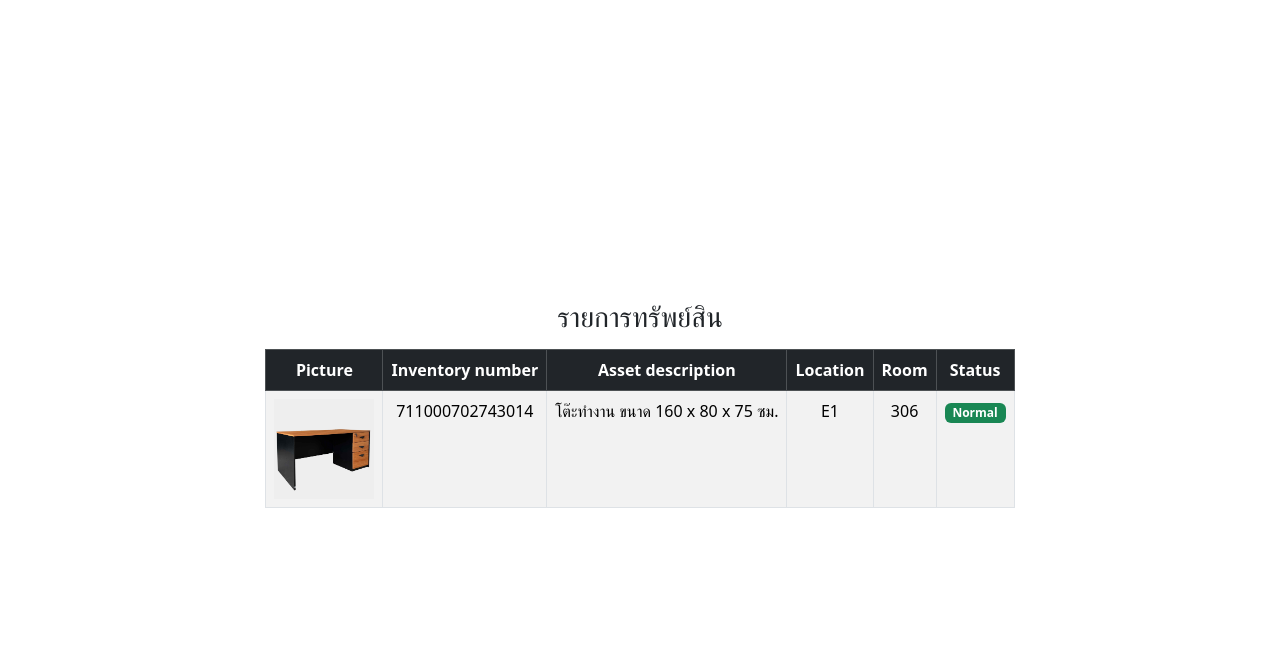
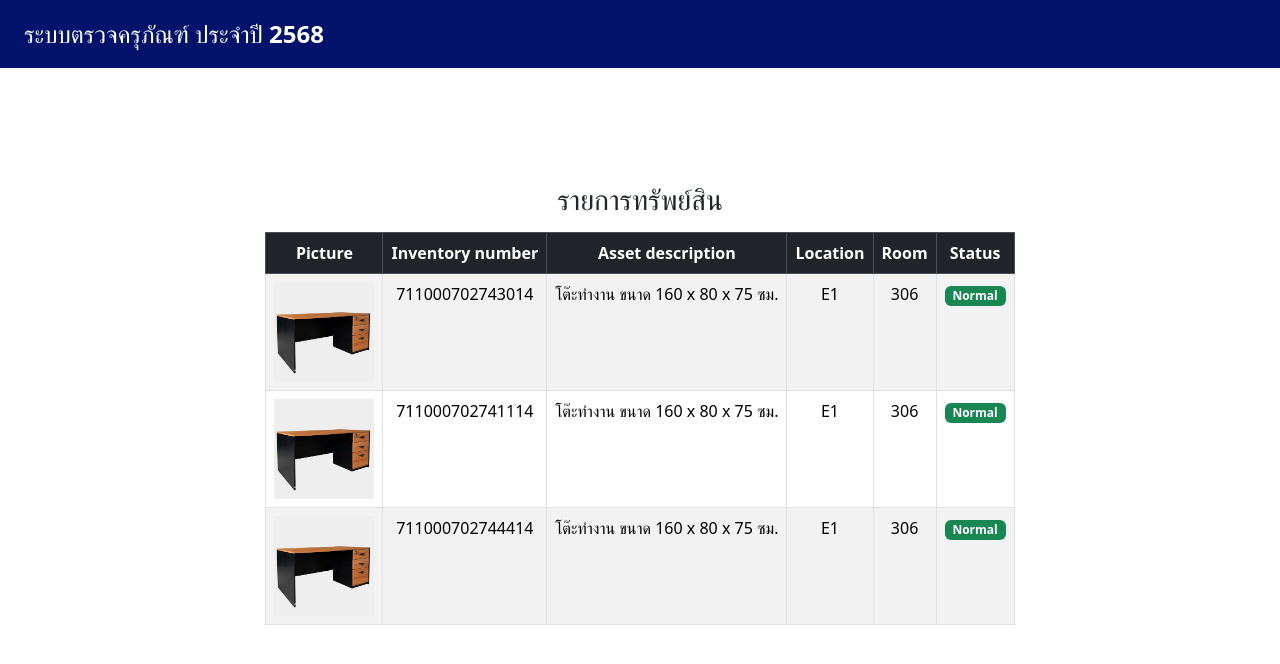
Before and after one commit to ZeenJung/check-asset-system, a Vue app: page / in a window 1280 px wide. Shown: the top 664 px of the page. Built offline with nearby package versions, Linux system fonts and the light colour scheme; the HTML template or start-up script is replaced by a standard one.

Commit message:
Update Login.vue

```diff
--- a/src/components/Login.vue
+++ b/src/components/Login.vue
@@ -1,4 +1,7 @@
 <template>
+    <header class="navbar">
+      <div class="navbar-title">ระบบตรวจครุภัณฑ์ ประจำปี 2568</div>
+    </header>
     <div class="container mt-4">
       <h3 class="mb-3">รายการทรัพย์สิน</h3>
       <table class="table table-bordered table-striped">
@@ -14,10 +17,24 @@
         </thead>
         <tbody>
           <tr>
-            <td>
-                <img src="/src/assets/Table0001.jpg" alt="Table" width="100" />
-            </td>
+            <td><img src="/src/assets/Table0001.jpg" alt="Table" width="100" /></td>
             <td>711000702743014</td>
+            <td>โต๊ะทำงาน ขนาด 160 x 80 x 75 ซม.</td>
+            <td>E1</td>
+            <td>306</td>
+            <td><span class="badge bg-success">Normal</span></td>
+          </tr>
+          <tr>
+            <td><img src="/src/assets/Table0001.jpg" alt="Table" width="100" /></td>
+            <td>711000702741114</td>
+            <td>โต๊ะทำงาน ขนาด 160 x 80 x 75 ซม.</td>
+            <td>E1</td>
+            <td>306</td>
+            <td><span class="badge bg-success">Normal</span></td>
+          </tr>
+          <tr>
+            <td><img src="/src/assets/Table0001.jpg" alt="Table" width="100" /></td>
+            <td>711000702744414</td>
             <td>โต๊ะทำงาน ขนาด 160 x 80 x 75 ซม.</td>
             <td>E1</td>
             <td>306</td>
@@ -27,3 +44,27 @@
       </table>
     </div>
   </template>
+
+  <style scoped>
+  .navbar {
+    width: 100%; /* ยาวเต็มจอ */
+    background-color: #03126A;
+    padding: 16px 24px; /* padding บนล่าง 16px, ซ้ายขวา 24px */
+    box-sizing: border-box; /* กัน padding ดันความกว้างเกิน 100% */
+    position: fixed; /* ติดอยู่ด้านบน */
+    top: 0;
+    left: 0;
+    z-index: 1000; /* อยู่บนสุด */
+  }
+
+  .navbar-title {
+    color: white;
+    font-size: 24px;
+    font-weight: bold;
+    text-align: left; /* ชิดซ้าย */
+  }
+
+  body {
+    font-family: 'Sarabun', sans-serif;
+  }
+  </style>
```
